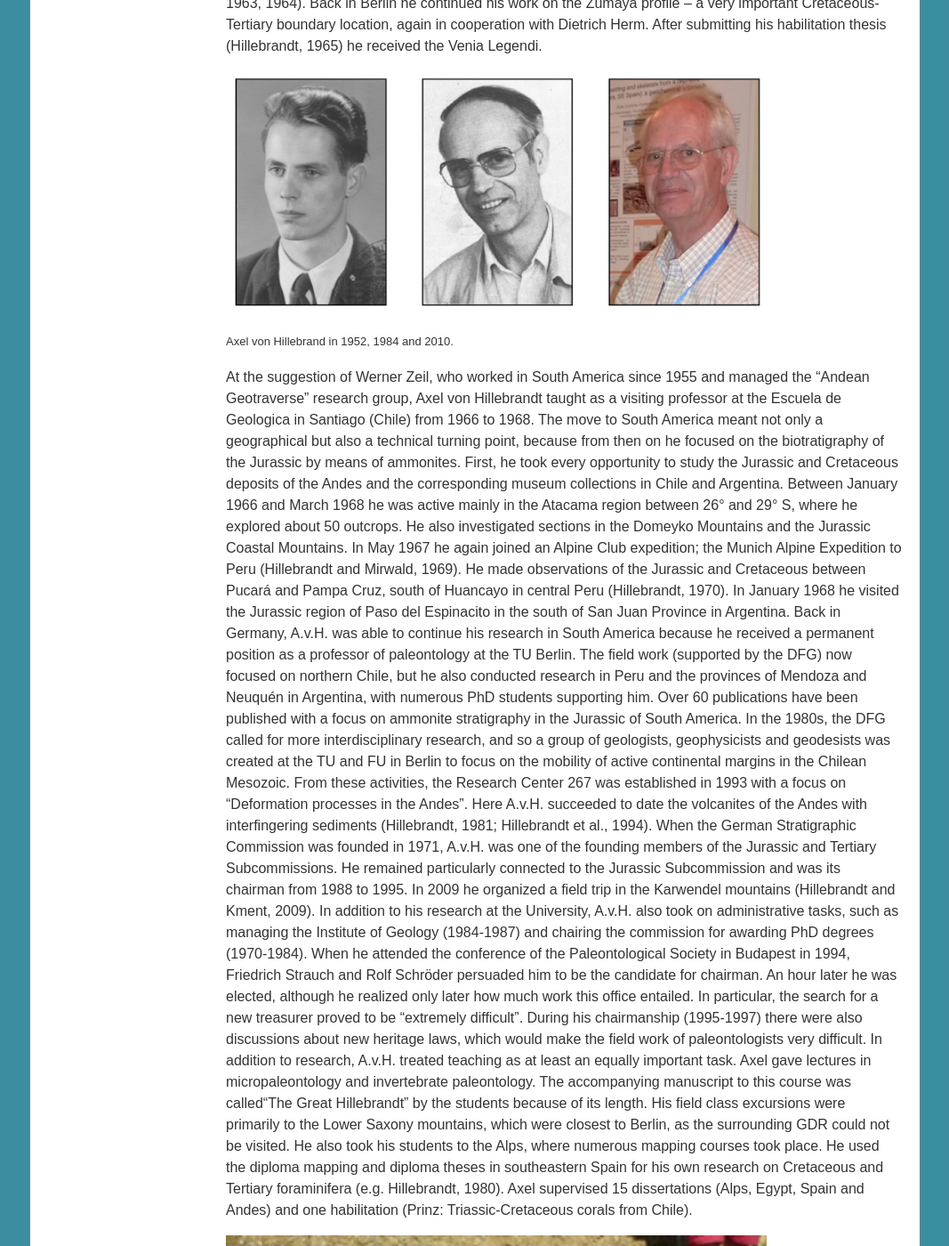
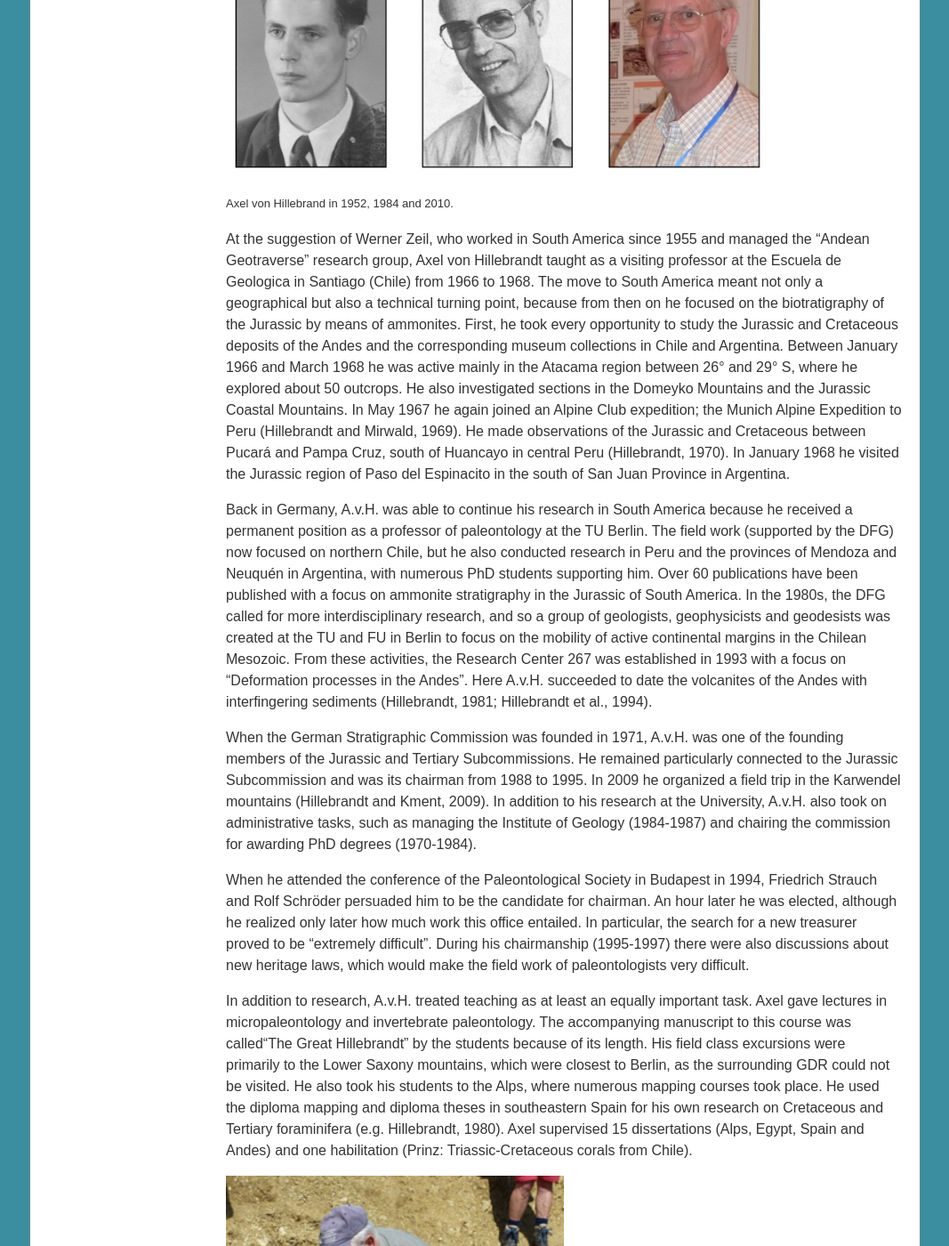
Before and after one commit to i-c-stratigraphy/subcommission-jurassic, a Jekyll site: the page built from pages/hillebrandt.md, in a window 1280 px wide and 1400 px high, scrolled down 1849 px. Shown: the whole window at 89% size, without its empty margins (106-1173 px from the left). Built offline with Jekyll 4.4.1, drawn with Linux system fonts in a browser that asks for light colours; some of the changed text lies outside the part shown.

Commit message:
Update hillebrandt.md

```diff
--- a/pages/hillebrandt.md
+++ b/pages/hillebrandt.md
@@ -5,33 +5,44 @@ permalink: /hillebrandt
 ---
 ## Obituary: Axel von Hillebrandt (1933–2024)
 
-<img src="images/hillebrandt-enno.png" style="width:80%;" alt="Axel von Hillebrandt and his dog Enno" />
+<img src="images/hillebrandt-enno.png" style="width:50%;" alt="Axel von Hillebrandt and his dog Enno" />
 <p style="font-size:small;">Axel von Hillebrandt and his dog Enno in the Karwendel</p>
 
 On January 3, 2024, Axel von Hillebrandt died in Berlin after a long illness at the age of 91.
 
 Axel von Hillebrandt (A.v.H.) was born on April 12, 1933 in Tilsit. His parents were Captain Hans von Hillebrandt and his wife Ehrengard (née Flotow). The family moved to Schweinfurt in 1936 because his father was transferred from the 1st Prussian Cavalry Regiment to the local 36th Tank Regiment (this unit was wiped out in Stalingrad in 1942/43). Here, from 1939 to 1943, A. v. H. attended the elementary school and then the high school for boys. Since Schweinfurt increasingly became a target for Allied bombers during the Second World War, he attended the Hermann Lietz Schools in Ettersburg near Weimar and Grovesmühlen in the Harz mountains from 1943 to 1945. After the war, he returned to Schweinfurt and passed his secondary school leaving examination in 1952.
+
 A.v.H. developed an interest in geology at school, and so he began studying at Ludwig-Maximilians-Universität (LMU) in Munich. After his preliminary diploma, he went for a year to Freiburg and then back to Munich, where he completed his geology diploma at the Technical University in 1957 under Paul Schmidt-Thomé. The inspiration for his diploma-thesis came during a practical course at Mobiloil, which was interested in mapping the Reichenhall Basin. The field work was carried out together with Dietrich Herm, with whom A.v.H. became a lifelong friend. During his time in Munich he discovered his talent for mountaineering, which would be useful for his future field work in difficult-to-access mountain regions.
+
 A.v.H. came back to the Paleontological Institute of the LMU, where he worked under Herbert Hagn on a dissertation on the Paleocene and its foraminifera in the Reichenhall and Salzburg basins (Hillebrandt, 1960). As part of a mountaineering tour in the Spanish Central Pyrenees organized by the Alpine Club, he also examined profiles in the Early Tertiary of the Mont Perdu area (Hillebrandt, 1962, 1964). From 1959 he received a position as a research assistant at the institute, and after receiving his PhD in 1960 he became a research assistant to Richard Dehm.
+
 In 1962, Axel von Hillebrand moved to the Technical University of Berlin as assistant of Werner Zeil, with the opportunity to complete his habilitation. His research focused now on the Early Tertiary of Zumaya (Guipuzcoa Province, NW Spain). However, contacts with Munich, especially with the academic section of the German Alpine Club, remained intact. This is how A.v.H. was abke to conduct an adventurous expedition to the Hindu Kush. The seven participants of this expedition set off in June 1963 in three VW buses and reached Kabul via Persia after a three-week journey. From here, they drove in one VW bus and a truck along mountain roads to the village of Warsa, 680 km away, and then walked for days to explore the geography and geology of the Hindu Kush. Thirty peaks with a height of more than 5000 m were climbed (Hillebrandt, 1963, 1964). Back in Berlin he continued his work on the Zumaya profile – a very important Cretaceous-Tertiary boundary location, again in cooperation with Dietrich Herm. After submitting his habilitation thesis (Hillebrandt, 1965) he received the Venia Legendi.
 
 <img src="images/hillebrandt.png" style="width:80%;" alt="Axel von Hillebrandt through the years" />
 <p style="font-size:small;">Axel von Hillebrand in 1952, 1984 and 2010.</p>
 
 At the suggestion of Werner Zeil, who worked in South America since 1955 and managed the “Andean Geotraverse” research group, Axel von Hillebrandt taught as a visiting professor at the Escuela de Geologica in Santiago (Chile) from 1966 to 1968. The move to South America meant not only a geographical but also a technical turning point, because from then on he focused on the biotratigraphy of the Jurassic by means of ammonites. First, he took every opportunity to study the Jurassic and Cretaceous deposits of the Andes and the corresponding museum collections in Chile and Argentina. Between January 1966 and March 1968 he was active mainly in the Atacama region between 26° and 29° S, where he explored about 50 outcrops. He also investigated sections in the Domeyko Mountains and the Jurassic Coastal Mountains. In May 1967 he again joined an Alpine Club expedition; the Munich Alpine Expedition to Peru (Hillebrandt and Mirwald, 1969). He made observations of the Jurassic and Cretaceous between Pucará and Pampa Cruz, south of Huancayo in central Peru (Hillebrandt, 1970). In January 1968 he visited the Jurassic region of Paso del Espinacito in the south of San Juan Province in Argentina.
+
 Back in Germany, A.v.H. was able to continue his research in South America because he received a permanent position as a professor of paleontology at the TU Berlin. The field work (supported by the DFG) now focused on northern Chile, but he also conducted research in Peru and the provinces of Mendoza and Neuquén in Argentina, with numerous PhD students supporting him. Over 60 publications have been published with a focus on ammonite stratigraphy in the Jurassic of South America. In the 1980s, the DFG called for more interdisciplinary research, and so a group of geologists, geophysicists and geodesists was created at the TU and FU in Berlin to focus on the mobility of active continental margins in the Chilean Mesozoic. From these activities, the Research Center 267 was established in 1993 with a focus on “Deformation processes in the Andes”. Here A.v.H. succeeded to date the volcanites of the Andes with interfingering sediments (Hillebrandt, 1981; Hillebrandt et al., 1994).
+
 When the German Stratigraphic Commission was founded in 1971, A.v.H. was one of the founding members of the Jurassic and Tertiary Subcommissions. He remained particularly connected to the Jurassic Subcommission and was its chairman from 1988 to 1995. In 2009 he organized a field trip in the Karwendel mountains (Hillebrandt and Kment, 2009). In addition to his research at the University, A.v.H. also took on administrative tasks, such as managing the Institute of Geology (1984-1987) and chairing the commission for awarding PhD degrees (1970-1984).
+
 When he attended the conference of the Paleontological Society in Budapest in 1994, Friedrich Strauch and Rolf Schröder persuaded him to be the candidate for chairman. An hour later he was elected, although he realized only later how much work this office entailed. In particular, the search for a new treasurer proved to be “extremely difficult”. During his chairmanship (1995-1997) there were also discussions about new heritage laws, which would make the field work of paleontologists very difficult.
+
 In addition to research, A.v.H. treated teaching as at least an equally important task. Axel gave lectures in micropaleontology and invertebrate paleontology. The accompanying manuscript to this course was called“The Great Hillebrandt” by the students because of its length. His field class excursions were primarily to the Lower Saxony mountains, which were closest to Berlin, as the surrounding GDR could not be visited. He also took his students to the Alps, where numerous mapping courses took place. He used the diploma mapping and diploma theses in southeastern Spain for his own research on Cretaceous and Tertiary foraminifera (e.g. Hillebrandt, 1980). Axel supervised 15 dissertations (Alps, Egypt, Spain and Andes) and one habilitation (Prinz: Triassic-Cretaceous corals from Chile).
 
-<img src="images/hillebrandt-kuhjoch.png" style="width:80%;" alt="Axel von Hillebrandt at Kuhjoch" />
+<img src="images/hillebrandt-kuhjoch.png" style="width:50%;" alt="Axel von Hillebrandt at Kuhjoch" />
 <p style="font-size:small;">Hammering the “Golden Spike“ into the Triassic-Jurassic boundary at Kuhjoch in the Karwendel in 2011.</p>
 
 After his retirement in 1998, A.v.H. did not give up his work, and documented the ammonites he had collected in South America in extensive monographs, with those on the Hettangian, the Sinemurian and the Pliensbachian fauna particularly noteworthy (Hillebrandt, 2000b-d; Hillebrandt, 2002a; Hillebrandt, 2006). Since the 1980s, Axel had been an active member of the International Subcommission on Jurassic Stratigraphy, particularly the Hettangian Working Group. When Leopold Krystyn drew his attention to a section in the Karwendel that seemed to be suitable as a Global Stratotype Section (GSSP) for the basis of the Jurassic system, extensive investigations began, which were tentatively summarized (Hillebrandt et al., 2006, Hillebrandt et al., 2007). Over the next five years, the international working group worked out all sedimentological, geochemical and paleontological aspects of the Kujoch section to the extent that a proposal was presented to the International Commission on Stratigraphy in 2009, which the IUGS ratified in 2010. The following year, Axel hammered the Golden Spike into the T/J-boundary during a ceremony at Kujoch (Hillebrandt et al., 2013. Riccardi, 2021).
+
 Axel von Hillebrandt has been honored many times for his outstanding scientific achievements. In 1999, the Asociación Geológica Argentina appointed him as a corresponding member based on his contributions to the stratigraphy of the Jurassic of South America and Argentina and his collaboration with researchers from Argentina (Riccardi, 2021). In 2014 the Paleontological Society made him an honorary member.
+
 His lasting legacy is, on the one hand, his numerous and high-quality publications (130 in total) and, on the other hand, his extensive collections. In particular, he colleceted thousands of ammonites from the Lower and Middle Jurassic of South America. Most of the material is now stored and neatly labeled in the Museum für Naturkunde Berlin and in the Bavarian State Collection in Munich.
+
 Axel von Hillebrandt was married and had two daughters. His wife Lilo died far too early in 1990. From 2004 onwards, his little dog Enno accompanied him everywhere. In 2015 he suffered an accident at his home and was no longer able to travel, while Parkinson's disease increasingly limited him. He spent the last years of his life in seclusion in a retirement home near the Berlin Zoo.
-Eckhard Mönnig ∙ Coburg & Peter Prinz-Grimm ∙ Frankfurt
+
+*Eckhard Mönnig ∙ Coburg & Peter Prinz-Grimm ∙ Frankfurt*
 
 **References:**
 
```
